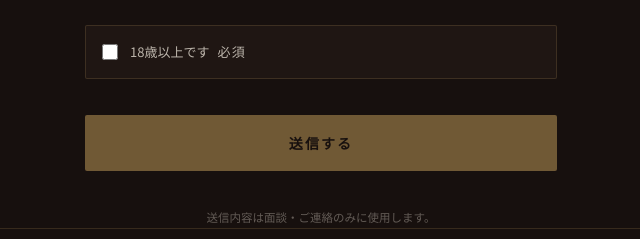
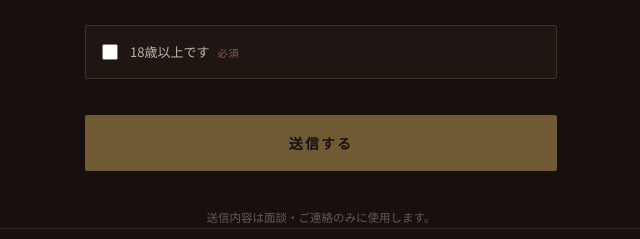
Before and after one commit to rjkei-a11y/romeo-juliet-recruit, a plain HTML site: page apply.html in a window 1280 px wide. Shown: the part 976-1215 px from the top of the page, 319-959 px from the left. Drawn offline with Linux system fonts and the light colour scheme.

Commit message:
Fix HTML syntax for age-check span and closing tag

```diff
--- a/apply.html
+++ b/apply.html
@@ -98,7 +98,7 @@
     padding:14px 16px; border-radius:2px;
   }
   .age-check input[type="checkbox"]{accent-color:var(--gold); width:16px; height:16px; flex-shrink:0;}
-  .age-check span{font-size:13px; color:rgba(240,233,221,0.75);}
+  .age-check > span{font-size:13px; color:rgba(240,233,221,0.75);}
 
   .sub-field{
     animation: fieldReveal 0.3s ease;
```
